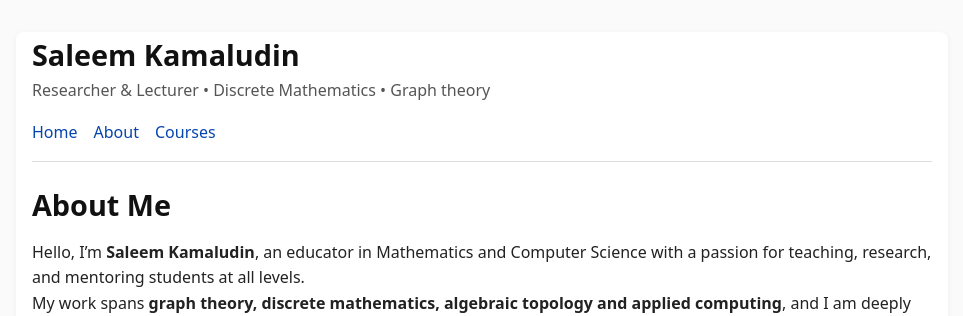
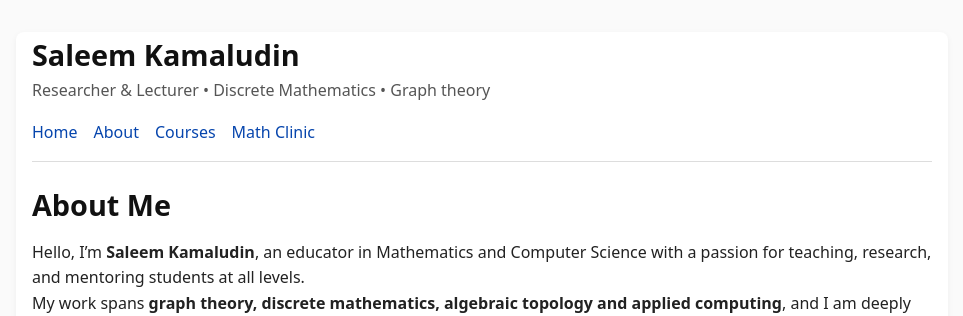
Before and after one commit to SaleemKamaludin/SaleemKamaludin.github.io, a Jekyll site: the page built from about.md, in a window 1280 px wide. Shown: the top 316 px of the page, without its empty margins (158-1121 px from the left). Built offline with Jekyll 4.4.1, drawn with Linux system fonts in a browser that asks for light colours.

Commit message:
Update default.html

```diff
--- a/_layouts/default.html
+++ b/_layouts/default.html
@@ -91,6 +91,7 @@
       <a href="{{ '/' | relative_url }}">Home</a>
       <a href="{{ '/about' | relative_url }}">About</a>
       <a href="{{ '/courses' | relative_url }}">Courses</a>
+        <a href="{{ '/courses/math-clinic/' | relative_url }}">Math Clinic</a>
     </nav>
   </header>
 
```
